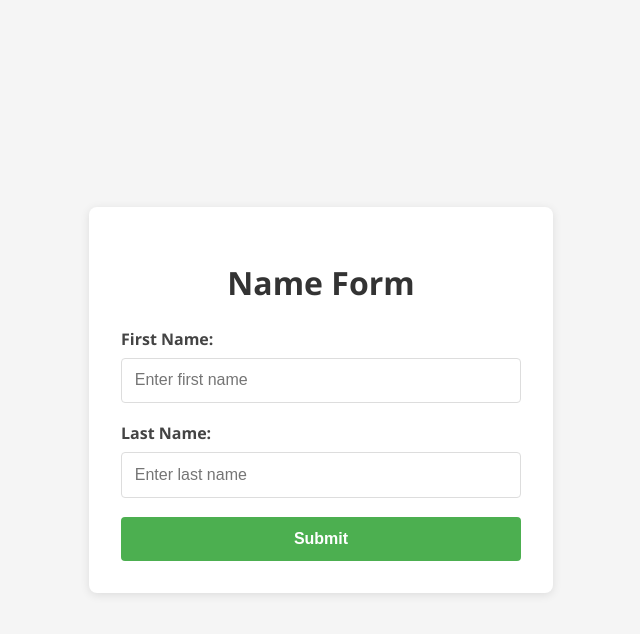
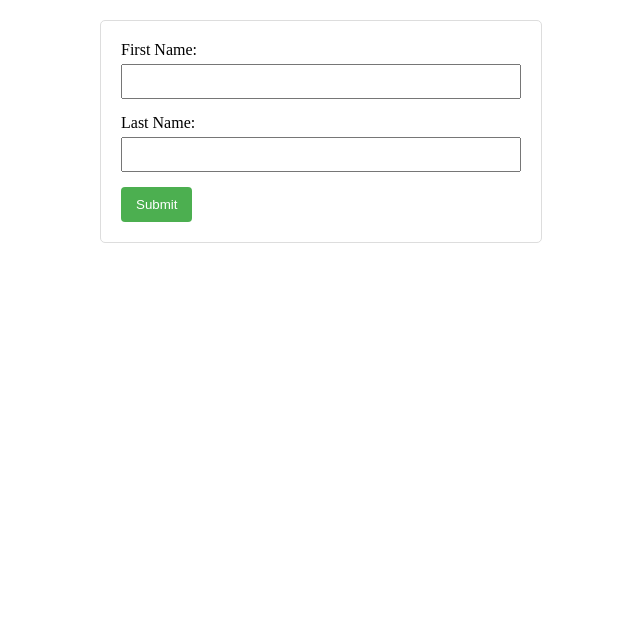
Before and after one commit to acciojob/form-login-ratneshgithubaid, a website: page main.html in a window 1280 px wide. Shown: the whole page, without its empty margins (319-959 px from the left). Drawn offline with Linux system fonts and the light colour scheme.

Commit message:
created a submission

```diff
--- a/main.html
+++ b/main.html
@@ -3,24 +3,17 @@
 <head>
     <meta charset="UTF-8">
     <meta name="viewport" content="width=device-width, initial-scale=1.0">
-    <title>Name Form</title>
+    <title>Form Login</title>
     <link rel="stylesheet" href="styles.css">
 </head>
 <body>
-    <div class="container">
-        <h1>Name Form</h1>
-        <form id="nameForm">
-            <div class="form-group">
-                <label for="fname">First Name:</label>
-                <input type="text" id="fname" name="fname" placeholder="Enter first name" required>
-            </div>
-            <div class="form-group">
-                <label for="lname">Last Name:</label>
-                <input type="text" id="lname" name="lname" placeholder="Enter last name" required>
-            </div>
-            <button type="submit" id="submitBtn">Submit</button>
-        </form>
-    </div>
+    <form id="form1" onsubmit="return getFormvalue()">
+        <label for="fname">First Name:</label>
+        <input type="text" name="fname" id="fname">
+        <label for="lname">Last Name:</label>
+        <input type="text" name="lname" id="lname">
+        <button type="submit">Submit</button>
+    </form>
     <script src="script.js"></script>
 </body>
 </html>
--- a/script.js
+++ b/script.js
@@ -1,30 +1,17 @@
-document.addEventListener('DOMContentLoaded', function() {
-    const form = document.getElementById('nameForm');
+function getFormvalue() {
+    // Get form values
+    const firstName = document.getElementById('fname').value.trim();
+    const lastName = document.getElementById('lname').value.trim();
 
-    form.addEventListener('submit', function(event) {
-        event.preventDefault();
+    // Validate inputs
+    if (!firstName || !lastName) {
+        alert('Please fill in both fields');
+        return false; // Prevent form submission
+    }
 
-        // Get form values and trim whitespace
-        const firstName = document.getElementById('fname').value.trim();
-        const lastName = document.getElementById('lname').value.trim();
+    // Show full name
+    alert(firstName + ' ' + lastName);
 
-        // Validate inputs
-        if (!firstName) {
-            alert('Please enter your first name');
-            document.getElementById('fname').focus();
-            return;
-        }
-
-        if (!lastName) {
-            alert('Please enter your last name');
-            document.getElementById('lname').focus();
-            return;
-        }
-
-        // Display full name
-        alert(`Full Name: ${firstName} ${lastName}`);
-
-        // Optional: Reset the form
-        form.reset();
-    });
-});
+    // Prevent default form submission
+    return false;
+}
--- a/styles.css
+++ b/styles.css
@@ -1,75 +1,32 @@
-body {
-    font-family: 'Segoe UI', Tahoma, Geneva, Verdana, sans-serif;
-    background-color: #f5f5f5;
-    margin: 0;
-    padding: 0;
-    display: flex;
-    justify-content: center;
-    align-items: center;
-    min-height: 100vh;
-}
-
-.container {
-    background-color: white;
-    padding: 2rem;
-    border-radius: 8px;
-    box-shadow: 0 2px 10px rgba(0, 0, 0, 0.1);
-    width: 100%;
+form {
     max-width: 400px;
-}
-
-h1 {
-    text-align: center;
-    color: #333;
-    margin-bottom: 1.5rem;
-}
-
-.form-group {
-    margin-bottom: 1.2rem;
+    margin: 20px auto;
+    padding: 20px;
+    border: 1px solid #ddd;
+    border-radius: 5px;
 }
 
 label {
     display: block;
-    margin-bottom: 0.5rem;
-    font-weight: 600;
-    color: #444;
+    margin-bottom: 5px;
 }
 
 input {
     width: 100%;
-    padding: 0.8rem;
-    border: 1px solid #ddd;
-    border-radius: 4px;
-    font-size: 1rem;
+    padding: 8px;
+    margin-bottom: 15px;
     box-sizing: border-box;
-    transition: border-color 0.3s;
-}
-
-input:focus {
-    outline: none;
-    border-color: #4CAF50;
 }
 
 button {
-    width: 100%;
-    padding: 0.8rem;
     background-color: #4CAF50;
     color: white;
+    padding: 10px 15px;
     border: none;
     border-radius: 4px;
-    font-size: 1rem;
-    font-weight: 600;
     cursor: pointer;
-    transition: background-color 0.3s;
 }
 
 button:hover {
     background-color: #45a049;
 }
-
-@media (max-width: 480px) {
-    .container {
-        padding: 1.5rem;
-        margin: 1rem;
-    }
-}
```
